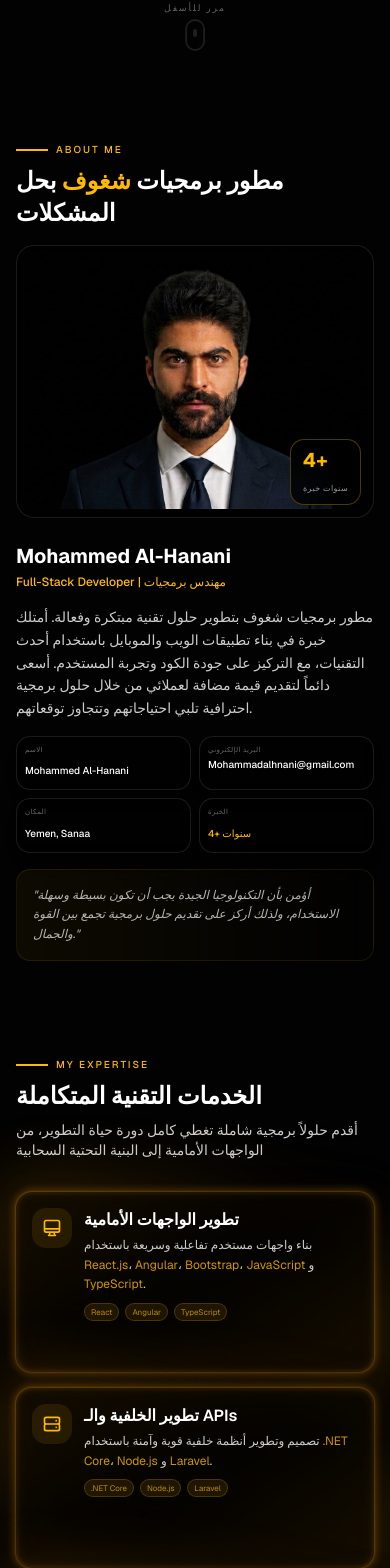
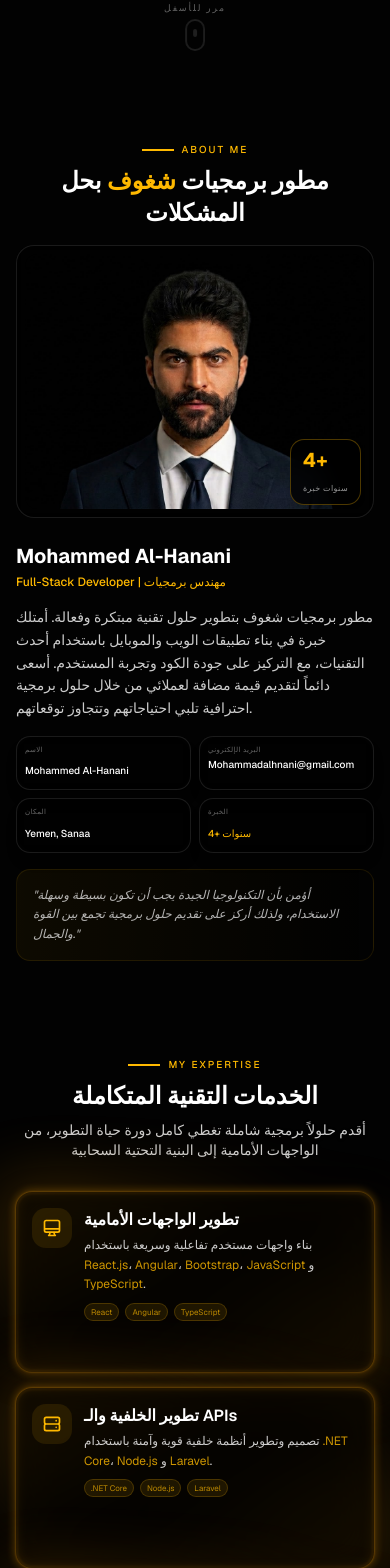
Before and after one commit to WWW-Alhnani-COM/proto, a Next.js app: page / in a window 390 px wide. Shown: the part 2454-4022 px from the top of the page. Built offline with nearby package versions, Linux system fonts and the light colour scheme.

Commit message:
Refactor layout and text alignment in IphoneScrollExplode
Updated layout and text alignment for better presentation.

```diff
--- a/app/IphoneScrollExplode.tsx
+++ b/app/IphoneScrollExplode.tsx
@@ -938,12 +938,13 @@ useEffect(() => {
             viewport={{ once: true }}
             transition={{ duration: 0.6 }}
           >
-            <div className="flex items-center gap-2 sm:gap-3 mb-2">
+            <div className="flex items-center justify-center gap-2 sm:gap-3 mb-2">
+
               <span className="w-8 sm:w-10 h-0.5 bg-amber-400"></span>
               <span className="text-amber-400 text-[10px] sm:text-xs uppercase tracking-[0.2em] sm:tracking-[0.3em] font-medium">About Me</span>
             </div>
 
-            <h2 className="text-2xl sm:text-3xl md:text-4xl font-bold mt-2 mb-4 sm:mb-6 text-black dark:text-white transition-colors duration-300">
+            <h2 className="text-2xl sm:text-3xl md:text-4xl font-bold mt-2 mb-4 sm:mb-6 text-center text-black dark:text-white transition-colors duration-300">
               مطور برمجيات <span className="text-amber-400">شغوف</span> بحل المشكلات
             </h2>
 
@@ -1095,13 +1096,13 @@ useEffect(() => {
             viewport={{ once: true }}
             transition={{ duration: 0.6 }}
           >
-            <div className="flex items-center gap-2 sm:gap-3 mb-2">
-              <span className="w-8 sm:w-10 h-0.5 bg-amber-400"></span>
+<div className="flex items-center justify-center gap-2 sm:gap-3 mb-2">
+  <span className="w-8 sm:w-10 h-0.5 bg-amber-400"></span>
               <span className="text-amber-400 text-[10px] sm:text-xs uppercase tracking-[0.2em] sm:tracking-[0.3em] font-medium">My Expertise</span>
             </div>
 
-            <h2 className="text-2xl sm:text-3xl md:text-4xl font-bold mt-2 mb-2 sm:mb-4 text-black dark:text-white transition-colors duration-300">الخدمات التقنية المتكاملة</h2>
-            <p className="text-black/70 dark:text-white/80 mb-8 sm:mb-12 text-sm sm:text-base drop-shadow max-w-3xl transition-colors duration-300">
+<h2 className="text-2xl sm:text-3xl md:text-4xl font-bold mt-2 mb-2 sm:mb-4 text-center text-black dark:text-white transition-colors duration-300">الخدمات التقنية المتكاملة</h2>
+            <p className="text-black/70 dark:text-white/80 mb-8 sm:mb-12 text-sm sm:text-base drop-shadow max-w-3xl mx-auto text-center transition-colors duration-300">
               أقدم حلولاً برمجية شاملة تغطي كامل دورة حياة التطوير، من الواجهات الأمامية إلى البنية التحتية السحابية
             </p>
 
@@ -1275,19 +1276,19 @@ useEffect(() => {
             viewport={{ once: true }}
             transition={{ duration: 0.6 }}
           >
-            <div className="flex items-center gap-2 sm:gap-3 mb-2">
-              <span className="w-8 sm:w-10 h-0.5 bg-amber-400"></span>
+<div className="flex items-center justify-center gap-2 sm:gap-3 mb-2">
+  <span className="w-8 sm:w-10 h-0.5 bg-amber-400"></span>
               <span className="text-amber-400 text-[10px] sm:text-xs uppercase tracking-[0.2em] sm:tracking-[0.3em] font-medium">My Work</span>
             </div>
 
-            <div className="flex flex-col sm:flex-row sm:items-end justify-between gap-2 sm:gap-4 mb-6 sm:mb-8">
-              <div>
-                <h2 className="text-2xl sm:text-3xl md:text-4xl font-bold mt-2 text-black dark:text-white transition-colors duration-300">
+            <div className="flex flex-col items-center text-center gap-2 sm:gap-4 mb-6 sm:mb-8">
+<div className="w-full text-center">
+  <h2 className="text-2xl sm:text-3xl md:text-4xl font-bold mt-2 text-black dark:text-white transition-colors duration-300">
                   <span className="block sm:inline">Portfolio</span>
                   <span className="block sm:inline text-amber-400"> — مشاريعي</span>
                 </h2>
               </div>
-              <p className="text-black/70 dark:text-white/80 text-sm sm:text-base drop-shadow max-w-2xl transition-colors duration-300">
+              <p className="text-black/70 dark:text-white/80 text-sm sm:text-base drop-shadow max-w-2xl mx-auto text-center transition-colors duration-300">
                 {isMobile ? 'أحدث المشاريع' : 'استكشف مجموعة من مشاريعي المتميزة'}
               </p>
             </div>
@@ -1377,13 +1378,13 @@ useEffect(() => {
             viewport={{ once: true }}
             transition={{ duration: 0.6 }}
           >
-            <div className="flex items-center gap-2 sm:gap-3 mb-2">
-              <span className="w-8 sm:w-10 h-0.5 bg-amber-400"></span>
+<div className="flex items-center justify-center gap-2 sm:gap-3 mb-2">
+  <span className="w-8 sm:w-10 h-0.5 bg-amber-400"></span>
               <span className="text-amber-400 text-[10px] sm:text-xs uppercase tracking-[0.2em] sm:tracking-[0.3em] font-medium">Technologies</span>
             </div>
 
-            <h2 className="text-2xl sm:text-3xl md:text-4xl font-bold mt-2 mb-2 sm:mb-4 text-black dark:text-white transition-colors duration-300">التقنيات التي أستخدمها</h2>
-            <p className="text-black/70 dark:text-white/80 mb-8 sm:mb-10 text-sm sm:text-base drop-shadow transition-colors duration-300">
+            <h2 className="text-2xl sm:text-3xl md:text-4xl font-bold mt-2 mb-2 sm:mb-4 text-center text-black dark:text-white transition-colors duration-300">التقنيات التي أستخدمها</h2>
+            <p className="text-black/70 dark:text-white/80 mb-8 sm:mb-10 text-sm sm:text-base drop-shadow text-center transition-colors duration-300">
               مجموعة من أحدث التقنيات والأدوات التي أعمل بها لتطوير حلول برمجية متكاملة
             </p>
 
@@ -1416,18 +1417,18 @@ useEffect(() => {
     viewport={{ once: true }}
     transition={{ duration: 0.6 }}
   >
-    <div className="flex items-center gap-2 sm:gap-3 mb-2">
+    <div className="flex items-center justify-center gap-2 sm:gap-3 mb-2">
       <span className="w-8 sm:w-10 h-0.5 bg-amber-400"></span>
       <span className="text-amber-400 text-[10px] sm:text-xs uppercase tracking-[0.2em] sm:tracking-[0.3em] font-medium">
         Contact
       </span>
     </div>
 
-    <h2 className="text-2xl sm:text-3xl md:text-4xl font-bold mt-2 mb-2 sm:mb-4 text-black dark:text-white transition-colors duration-300">
+    <h2 className="text-2xl sm:text-3xl md:text-4xl font-bold mt-2 mb-2 sm:mb-4 text-center text-black dark:text-white transition-colors duration-300">
       تواصل معي لبدء مشروعك القادم
     </h2>
 
-    <p className="text-black/70 dark:text-white/80 mb-8 sm:mb-12 drop-shadow text-sm sm:text-base transition-colors duration-300">
+    <p className="text-black/70 dark:text-white/80 mb-8 sm:mb-12 drop-shadow text-sm sm:text-base text-center transition-colors duration-300">
       سواء كنت بحاجة إلى تطبيق موبايل أو موقع إلكتروني، تواصل معي الآن وسنبدأ العمل مباشرة.
     </p>
 
```
